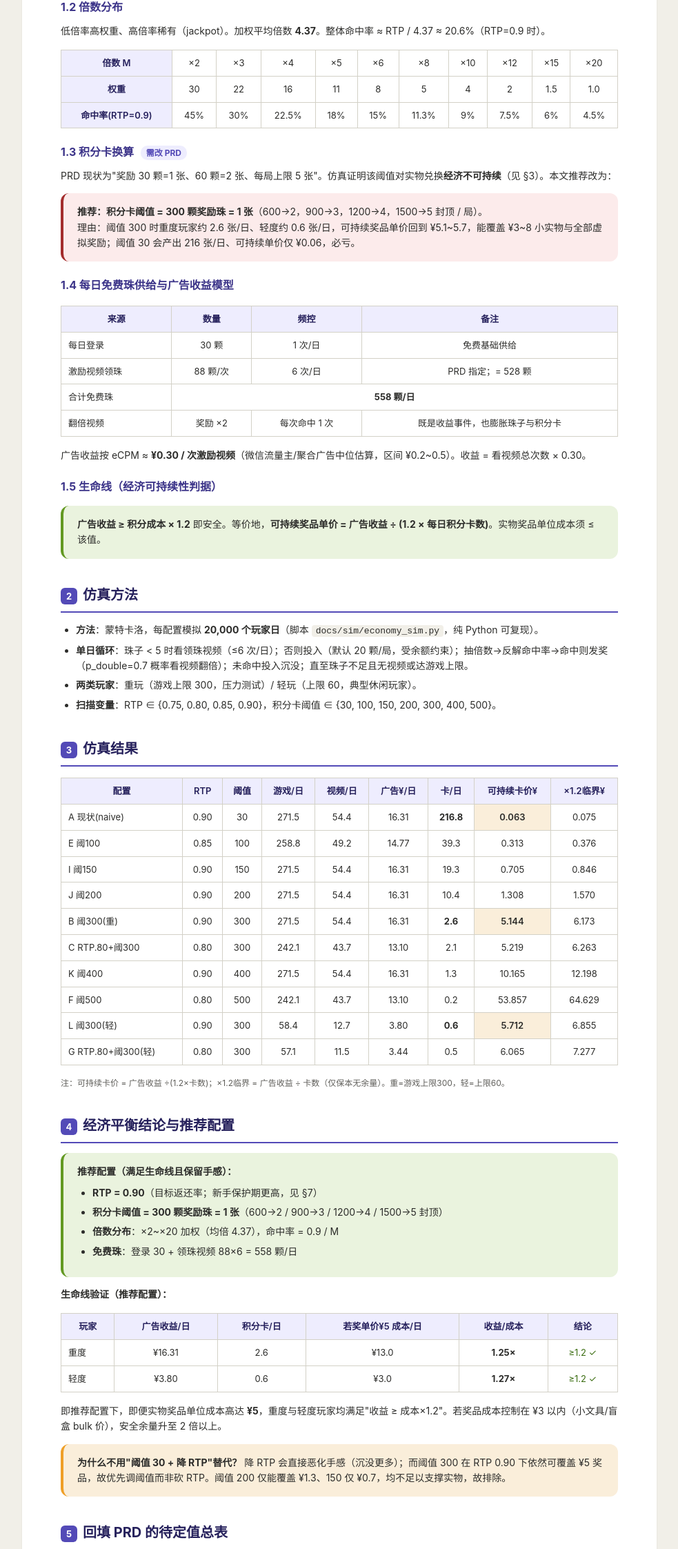
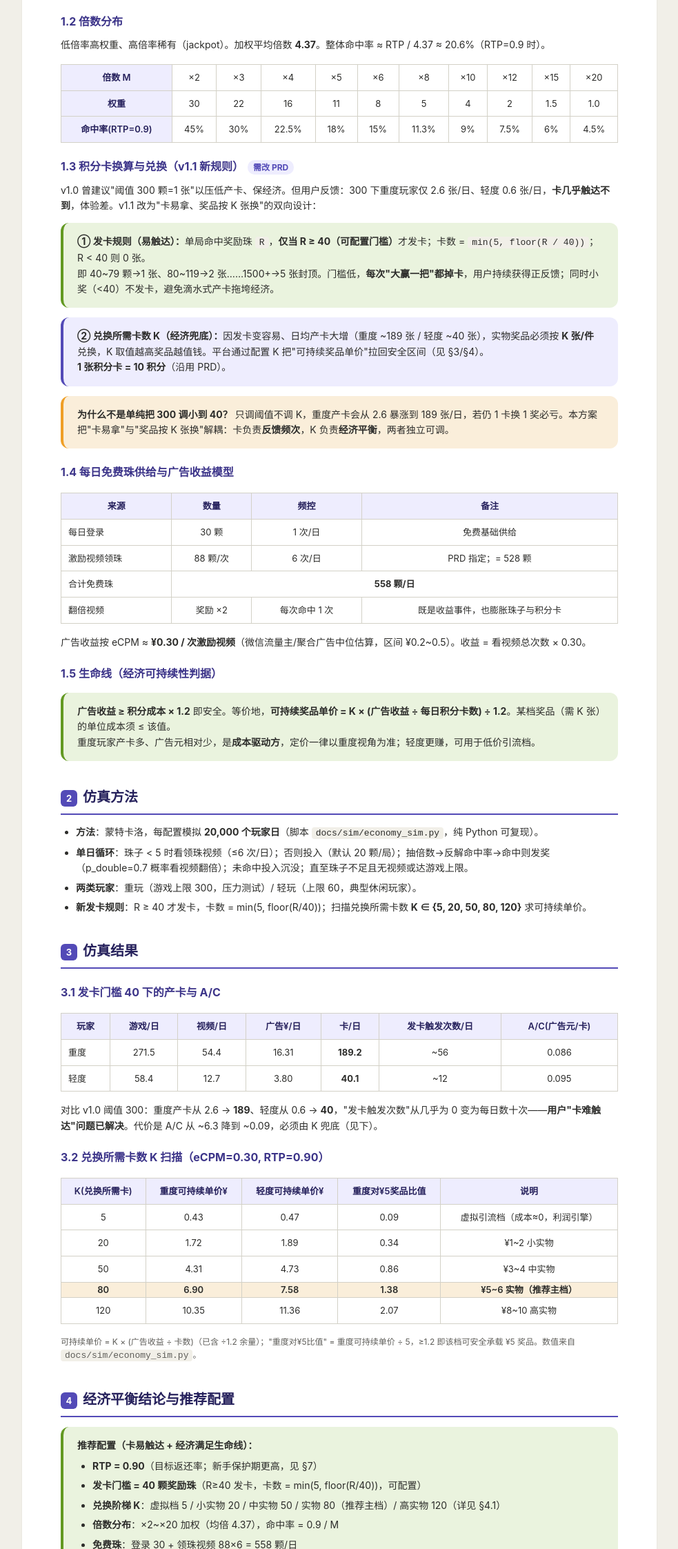
Before and after one commit to Liuxiaochao/PinballPark, a plain HTML site: page docs/numerical-design-pinball-park.html in a window 1280 px wide. Shown: the part 555-2800 px from the top of the page at 69% size, without its empty margins (148-1131 px from the left). Drawn offline with Linux system fonts and the light colour scheme.

Commit message:
docs: 积分卡改为门槛40易触达 + 兑换K分层(5/20/50/80/120) 经济兜底 v1.1

```diff
--- a/docs/numerical-design-pinball-park.html
+++ b/docs/numerical-design-pinball-park.html
@@ -30,12 +30,13 @@
   li { margin: 6px 0; }
   .foot { margin-top: 40px; font-size: 12px; color: #888780; border-top: 1px solid #D3D1C7; padding-top: 14px; }
   .hl { background: #FAEEDA; padding: 0 4px; font-weight: 600; }
+  .strike { text-decoration: line-through; color: #999; }
 </style>
 </head>
 <body>
 <div class="wrap">
   <h1>弹珠乐园 · 玩法数值设计文档</h1>
-  <div class="meta">版本 <b>v1.0 草稿</b> · 日期 2026-07-29 · 上游：《产品需求文档 PRD v1.0》· 下游：技术架构 / 服务端 API / 客户端实现<br>本文目标：用仿真填满 PRD 中 4.5 / 6.5 的"待定"数值，并验证 PRD 生命线 <b>广告收益 ≥ 积分成本 × 1.2</b>。</div>
+  <div class="meta">版本 <b>v1.1</b> · 日期 2026-07-29 · 上游：《产品需求文档 PRD v1.0》· 下游：技术架构 / 服务端 API / 客户端实现 / UI-UX<br>本文目标：用仿真填满 PRD 中 4.5 / 6.5 的"待定"数值，并验证 PRD 生命线 <b>广告收益 ≥ 积分成本 × 1.2</b>。<br><b>v1.1 变更：</b>推翻 v1.0 的"积分卡阈值 300"建议，改为 <b>发卡门槛 40 + 兑换所需卡数 K 分层</b>（用户要求卡更易触达），经济平衡改由 K 兜底。</div>
 
   <h2><span class="num">1</span>数值模型</h2>
 
@@ -55,11 +56,18 @@
     <tr><th>命中率(RTP=0.9)</th><td>45%</td><td>30%</td><td>22.5%</td><td>18%</td><td>15%</td><td>11.3%</td><td>9%</td><td>7.5%</td><td>6%</td><td>4.5%</td></tr>
   </table>
 
-  <h3>1.3 积分卡换算 <span class="tag">需改 PRD</span></h3>
-  <p>PRD 现状为"奖励 30 颗=1 张、60 颗=2 张、每局上限 5 张"。仿真证明该阈值对实物兑换<b>经济不可持续</b>（见 §3）。本文推荐改为：</p>
-  <div class="card red">
-    <b>推荐：积分卡阈值 = 300 颗奖励珠 = 1 张</b>（600→2，900→3，1200→4，1500→5 封顶 / 局）。<br>
-    理由：阈值 300 时重度玩家约 2.6 张/日、轻度约 0.6 张/日，可持续奖品单价回到 ¥5.1~5.7，能覆盖 ¥3~8 小实物与全部虚拟奖励；阈值 30 会产出 216 张/日、可持续单价仅 ¥0.06，必亏。
+  <h3>1.3 积分卡换算与兑换（v1.1 新规则）<span class="tag">需改 PRD</span></h3>
+  <p>v1.0 曾建议"阈值 300 颗=1 张"以压低产卡、保经济。但用户反馈：300 下重度玩家仅 2.6 张/日、轻度 0.6 张/日，<b>卡几乎触达不到</b>，体验差。v1.1 改为"卡易拿、奖品按 K 张换"的双向设计：</p>
+  <div class="card green">
+    <b>① 发卡规则（易触达）：</b>单局命中奖励珠 <code>R</code>，<b>仅当 R ≥ 40（可配置门槛）</b>才发卡；卡数 = <code>min(5, floor(R / 40))</code>；R &lt; 40 则 0 张。<br>
+    即 40~79 颗→1 张、80~119→2 张……1500+→5 张封顶。门槛低，<b>每次"大赢一把"都掉卡</b>，用户持续获得正反馈；同时小奖（&lt;40）不发卡，避免滴水式产卡拖垮经济。
+  </div>
+  <div class="card purple">
+    <b>② 兑换所需卡数 K（经济兜底）：</b>因发卡变容易、日均产卡大增（重度 ~189 张 / 轻度 ~40 张），实物奖品必须按 <b>K 张/件</b> 兑换，K 取值越高奖品越值钱。平台通过配置 K 把"可持续奖品单价"拉回安全区间（见 §3/§4）。<br>
+    <b>1 张积分卡 = 10 积分</b>（沿用 PRD）。
+  </div>
+  <div class="card amber">
+    <b>为什么不是单纯把 300 调小到 40？</b> 只调阈值不调 K，重度产卡会从 2.6 暴涨到 189 张/日，若仍 1 卡换 1 奖必亏。本方案把"卡易拿"与"奖品按 K 张换"解耦：卡负责<b>反馈频次</b>，K 负责<b>经济平衡</b>，两者独立可调。
   </div>
 
   <h3>1.4 每日免费珠供给与广告收益模型</h3>
@@ -74,61 +82,78 @@
 
   <h3>1.5 生命线（经济可持续性判据）</h3>
   <div class="card green">
-    <b>广告收益 ≥ 积分成本 × 1.2</b> 即安全。等价地，<b>可持续奖品单价 = 广告收益 ÷ (1.2 × 每日积分卡数)</b>。实物奖品单位成本须 ≤ 该值。
+    <b>广告收益 ≥ 积分成本 × 1.2</b> 即安全。等价地，<b>可持续奖品单价 = K × (广告收益 ÷ 每日积分卡数) ÷ 1.2</b>。某档奖品（需 K 张）的单位成本须 ≤ 该值。<br>
+    重度玩家产卡多、广告元相对少，是<b>成本驱动方</b>，定价一律以重度视角为准；轻度更赚，可用于低价引流档。
   </div>
 
   <h2><span class="num">2</span>仿真方法</h2>
   <ul>
     <li><b>方法</b>：蒙特卡洛，每配置模拟 <b>20,000 个玩家日</b>（脚本 <code>docs/sim/economy_sim.py</code>，纯 Python 可复现）。</li>
-    <li><b>单日循环</b>：珠子 < 5 时看领珠视频（≤6 次/日）；否则投入（默认 20 颗/局，受余额约束）；抽倍数→反解命中率→命中则发奖（p_double=0.7 概率看视频翻倍）；未命中投入沉没；直至珠子不足且无视频或达游戏上限。</li>
+    <li><b>单日循环</b>：珠子 &lt; 5 时看领珠视频（≤6 次/日）；否则投入（默认 20 颗/局）；抽倍数→反解命中率→命中则发奖（p_double=0.7 概率看视频翻倍）；未命中投入沉没；直至珠子不足且无视频或达游戏上限。</li>
     <li><b>两类玩家</b>：重玩（游戏上限 300，压力测试）/ 轻玩（上限 60，典型休闲玩家）。</li>
-    <li><b>扫描变量</b>：RTP ∈ {0.75, 0.80, 0.85, 0.90}，积分卡阈值 ∈ {30, 100, 150, 200, 300, 400, 500}。</li>
+    <li><b>新发卡规则</b>：R ≥ 40 才发卡，卡数 = min(5, floor(R/40))；扫描兑换所需卡数 <b>K ∈ {5, 20, 50, 80, 120}</b> 求可持续单价。</li>
   </ul>
 
   <h2><span class="num">3</span>仿真结果</h2>
+  <h3>3.1 发卡门槛 40 下的产卡与 A/C</h3>
   <table>
-    <tr><th>配置</th><th>RTP</th><th>阈值</th><th>游戏/日</th><th>视频/日</th><th>广告¥/日</th><th>卡/日</th><th>可持续卡价¥</th><th>×1.2临界¥</th></tr>
-    <tr><td class="l">A 现状(naive)</td><td>0.90</td><td>30</td><td>271.5</td><td>54.4</td><td>16.31</td><td><b>216.8</b></td><td class="hl">0.063</td><td>0.075</td></tr>
-    <tr><td class="l">E 阈100</td><td>0.85</td><td>100</td><td>258.8</td><td>49.2</td><td>14.77</td><td>39.3</td><td>0.313</td><td>0.376</td></tr>
-    <tr><td class="l">I 阈150</td><td>0.90</td><td>150</td><td>271.5</td><td>54.4</td><td>16.31</td><td>19.3</td><td>0.705</td><td>0.846</td></tr>
-    <tr><td class="l">J 阈200</td><td>0.90</td><td>200</td><td>271.5</td><td>54.4</td><td>16.31</td><td>10.4</td><td>1.308</td><td>1.570</td></tr>
-    <tr><td class="l">B 阈300(重)</td><td>0.90</td><td>300</td><td>271.5</td><td>54.4</td><td>16.31</td><td><b>2.6</b></td><td class="hl">5.144</td><td>6.173</td></tr>
-    <tr><td class="l">C RTP.80+阈300</td><td>0.80</td><td>300</td><td>242.1</td><td>43.7</td><td>13.10</td><td>2.1</td><td>5.219</td><td>6.263</td></tr>
-    <tr><td class="l">K 阈400</td><td>0.90</td><td>400</td><td>271.5</td><td>54.4</td><td>16.31</td><td>1.3</td><td>10.165</td><td>12.198</td></tr>
-    <tr><td class="l">F 阈500</td><td>0.80</td><td>500</td><td>242.1</td><td>43.7</td><td>13.10</td><td>0.2</td><td>53.857</td><td>64.629</td></tr>
-    <tr><td class="l">L 阈300(轻)</td><td>0.90</td><td>300</td><td>58.4</td><td>12.7</td><td>3.80</td><td><b>0.6</b></td><td class="hl">5.712</td><td>6.855</td></tr>
-    <tr><td class="l">G RTP.80+阈300(轻)</td><td>0.80</td><td>300</td><td>57.1</td><td>11.5</td><td>3.44</td><td>0.5</td><td>6.065</td><td>7.277</td></tr>
+    <tr><th>玩家</th><th>游戏/日</th><th>视频/日</th><th>广告¥/日</th><th>卡/日</th><th>发卡触发次数/日</th><th>A/C(广告元/卡)</th></tr>
+    <tr><td class="l">重度</td><td>271.5</td><td>54.4</td><td>16.31</td><td><b>189.2</b></td><td>~56</td><td>0.086</td></tr>
+    <tr><td class="l">轻度</td><td>58.4</td><td>12.7</td><td>3.80</td><td><b>40.1</b></td><td>~12</td><td>0.095</td></tr>
   </table>
-  <p style="font-size:12px;color:#5F5E5A">注：可持续卡价 = 广告收益 ÷(1.2×卡数)；×1.2临界 = 广告收益 ÷ 卡数（仅保本无余量）。重=游戏上限300，轻=上限60。</p>
+  <p>对比 v1.0 阈值 300：重度产卡从 2.6 → <b>189</b>、轻度从 0.6 → <b>40</b>，"发卡触发次数"从几乎为 0 变为每日数十次——<b>用户"卡难触达"问题已解决</b>。代价是 A/C 从 ~6.3 降到 ~0.09，必须由 K 兜底（见下）。</p>
+
+  <h3>3.2 兑换所需卡数 K 扫描（eCPM=0.30, RTP=0.90）</h3>
+  <table>
+    <tr><th>K(兑换所需卡)</th><th>重度可持续单价¥</th><th>轻度可持续单价¥</th><th>重度对¥5奖品比值</th><th>说明</th></tr>
+    <tr><td>5</td><td>0.43</td><td>0.47</td><td>0.09</td><td>虚拟引流档（成本≈0，利润引擎）</td></tr>
+    <tr><td>20</td><td>1.72</td><td>1.89</td><td>0.34</td><td>¥1~2 小实物</td></tr>
+    <tr><td>50</td><td>4.31</td><td>4.73</td><td>0.86</td><td>¥3~4 中实物</td></tr>
+    <tr><td class="hl">80</td><td class="hl">6.90</td><td class="hl">7.58</td><td class="hl">1.38</td><td class="hl">¥5~6 实物（推荐主档）</td></tr>
+    <tr><td>120</td><td>10.35</td><td>11.36</td><td>2.07</td><td>¥8~10 高实物</td></tr>
+  </table>
+  <p style="font-size:12px;color:#5F5E5A">可持续单价 = K × (广告收益 ÷ 卡数)（已含 ÷1.2 余量）；"重度对¥5比值" = 重度可持续单价 ÷ 5，≥1.2 即该档可安全承载 ¥5 奖品。数值来自 <code>docs/sim/economy_sim.py</code>。</p>
 
   <h2><span class="num">4</span>经济平衡结论与推荐配置</h2>
   <div class="card green">
-    <b>推荐配置（满足生命线且保留手感）：</b>
+    <b>推荐配置（卡易触达 + 经济满足生命线）：</b>
     <ul style="margin-top:8px">
       <li><b>RTP = 0.90</b>（目标返还率；新手保护期更高，见 §7）</li>
-      <li><b>积分卡阈值 = 300 颗奖励珠 = 1 张</b>（600→2 / 900→3 / 1200→4 / 1500→5 封顶）</li>
+      <li><b>发卡门槛 = 40 颗奖励珠</b>（R≥40 发卡，卡数 = min(5, floor(R/40))，可配置）</li>
+      <li><b>兑换阶梯 K</b>：虚拟档 5 / 小实物 20 / 中实物 50 / 实物 80（推荐主档）/ 高实物 120（详见 §4.1）</li>
       <li><b>倍数分布</b>：×2~×20 加权（均倍 4.37），命中率 = 0.9 / M</li>
       <li><b>免费珠</b>：登录 30 + 领珠视频 88×6 = 558 颗/日</li>
     </ul>
   </div>
-  <p><b>生命线验证（推荐配置）：</b></p>
+
+  <h3>4.1 推荐兑换阶梯（K 分层）</h3>
   <table>
-    <tr><th>玩家</th><th>广告收益/日</th><th>积分卡/日</th><th>若奖单价¥5 成本/日</th><th>收益/成本</th><th>结论</th></tr>
-    <tr><td class="l">重度</td><td>¥16.31</td><td>2.6</td><td>¥13.0</td><td><b>1.25×</b></td><td style="color:#3B6D11">≥1.2 ✓</td></tr>
-    <tr><td class="l">轻度</td><td>¥3.80</td><td>0.6</td><td>¥3.0</td><td><b>1.27×</b></td><td style="color:#3B6D11">≥1.2 ✓</td></tr>
+    <tr><th>档位</th><th>兑换所需卡 K</th><th>重度可持续单价</th><th>建议奖品</th><th>建议单价</th></tr>
+    <tr><td class="l">虚拟引流</td><td>5</td><td>¥0.43</td><td>+50 弹珠 / 表情 / 皮肤</td><td>≈¥0（利润引擎）</td></tr>
+    <tr><td class="l">小实物</td><td>20</td><td>¥1.72</td><td>贴纸 / 书签 / 卡套</td><td>¥1.5</td></tr>
+    <tr><td class="l">中实物</td><td>50</td><td>¥4.31</td><td>文具 / 盲盒 mini</td><td>¥3.5</td></tr>
+    <tr><td class="l">实物（主档）</td><td class="hl">80</td><td class="hl">¥6.90</td><td>盲盒 / 周边小物</td><td class="hl">¥5.5</td></tr>
+    <tr><td class="l">高实物</td><td>120</td><td>¥10.35</td><td>周边 / 小玩具</td><td>¥8.5</td></tr>
   </table>
-  <p>即推荐配置下，即便实物奖品单位成本高达 <b>¥5</b>，重度与轻度玩家均满足"收益 ≥ 成本×1.2"。若奖品成本控制在 ¥3 以内（小文具/盲盒 bulk 价），安全余量升至 2 倍以上。</p>
-  <div class="card amber">
-    <b>为什么不用"阈值 30 + 降 RTP"替代？</b> 降 RTP 会直接恶化手感（沉没更多）；而阈值 300 在 RTP 0.90 下依然可覆盖 ¥5 奖品，故优先调阈值而非砍 RTP。阈值 200 仅能覆盖 ¥1.3、150 仅 ¥0.7，均不足以支撑实物，故排除。
+  <p><b>生命线验证（推荐主档 K=80 / ¥5.5 实物）：</b></p>
+  <table>
+    <tr><th>玩家</th><th>广告收益/日</th><th>积分卡/日</th><th>可兑件数(K=80)</th><th>奖品成本/日</th><th>收益/成本</th><th>结论</th></tr>
+    <tr><td class="l">重度</td><td>¥16.31</td><td>189.2</td><td>2.36</td><td>¥12.97</td><td><b>1.26×</b></td><td style="color:#3B6D11">≥1.2 ✓</td></tr>
+    <tr><td class="l">轻度</td><td>¥3.80</td><td>40.1</td><td>0.50</td><td>¥2.75</td><td><b>1.38×</b></td><td style="color:#3B6D11">≥1.2 ✓</td></tr>
+  </table>
+  <p>即 v1.1 方案在"卡极易触达"的前提下，仍满足"收益 ≥ 成本×1.2"；若高实物档（K=120 / ¥8.5）重度比值更达 1.29×。虚拟引流档成本≈0，是纯利润与留存引擎。</p>
+  <div class="card purple">
+    <b>与 v1.0(阈值300) 的取舍：</b> v1.0 下 1 卡即可换 ¥5 实物，但卡几乎拿不到（体验差）；v1.1 下卡随时掉、但需攒 80 张换 ¥5.5 实物（重度 0.4 天 / 轻度 3 天一件）。<b>经济总量相近，体验显著更好</b>——这正是用户要求的"卡好拿、奖品按 K 张换"。
   </div>
 
   <h2><span class="num">5</span>回填 PRD 的待定值总表</h2>
   <table>
-    <tr><th>参数</th><th>PRD 现状</th><th>本文推荐</th><th>动作</th></tr>
+    <tr><th>参数</th><th>PRD 现状</th><th>本文推荐(v1.1)</th><th>动作</th></tr>
     <tr><td class="l">目标 RTP</td><td>85~95%（待定）</td><td><b>0.90</b></td><td>确认</td></tr>
     <tr><td class="l">倍数档</td><td>×2~×20（待定分布）</td><td><b>×2~×20 加权(均4.37)</b></td><td>确认</td></tr>
     <tr><td class="l">命中率模型</td><td>—</td><td><b>P(hit)=RTP/M</b></td><td>新增</td></tr>
-    <tr><td class="l">积分卡换算</td><td>30→1 / 60→2 / 上限5</td><td><b>300→1 / 600→2 / … / 1500→5</b></td><td><span class="tag">改 PRD</span></td></tr>
+    <tr><td class="l">积分卡发卡</td><td>30→1 / 60→2 / 上限5</td><td><b>R≥40 才发卡；min(5, floor(R/40))</b></td><td><span class="tag">改 PRD</span></td></tr>
+    <tr><td class="l">兑换所需卡 K</td><td>（未定）</td><td><b>5/20/50/80/120 分层</b></td><td><span class="tag">改 PRD</span></td></tr>
     <tr><td class="l">每日免费珠</td><td>558（已定）</td><td>558（不变）</td><td>—</td></tr>
     <tr><td class="l">领珠视频</td><td>88 颗×6 次（已定）</td><td>88×6（不变）</td><td>—</td></tr>
     <tr><td class="l">出珠盒子容量</td><td>待定</td><td><b>60 颗</b>（显示用，见 §6）</td><td>新增</td></tr>
@@ -150,15 +175,15 @@
 
   <h2><span class="num">8</span>敏感度与风险</h2>
   <ul>
-    <li><b>eCPM 波动</b>：若 eCPM 跌至 ¥0.2，重度广告收益降至 ¥10.9，对 ¥5 奖品比值 10.9/13=0.84 < 1.2 → 触发告警。需监控 eCPM 并动态下调积分卡阈值或提高翻频。</li>
-    <li><b>翻倍率 p_double</b>：玩家翻倍越积极，积分卡越多（成本↑）、视频收益也↑；仿真已含 p_double=0.7，属中性偏保守。</li>
+    <li><b>eCPM 波动</b>：若 eCPM 跌至 ¥0.2，重度广告收益降至 ¥10.88、A/C=0.0575，K=80 可持续单价降至 ¥4.60（1.2-安全成本 ¥3.83）——¥5.5 主档将破线。需监控 eCPM，跌破时动态调整 K（如 80→100）或下调高实物档单价。</li>
+    <li><b>翻倍率 p_double</b>：玩家翻倍越积极，产卡越多（成本↑）、视频收益也↑；仿真已含 p_double=0.7，属中性偏保守。</li>
     <li><b>珠子囤积</b>：RTP 0.9 下珠子净增长，玩家可能囤积后集中兑换。建议商城设<b>单卡每日兑换上限</b>与<b>高价值奖品限量</b>，平滑成本曲线。</li>
     <li><b>合规</b>：纯免费+广告驱动、结果与投入均为虚拟（珠子/积分卡），兑换为实物奖励——须确保积分卡<b>不直接反向变现</b>，符合各平台规则（见 PRD 第 10 节）。</li>
-    <li><b>AB 验证</b>：阈值 300 为仿真推荐值，首发应预留开关，按真实 eCPM/翻倍率回测后 ±50 微调。</li>
+    <li><b>AB 验证</b>：发卡门槛 40 与 K 阶梯为仿真推荐值，首发应预留开关。门槛 40 为"易触达"核心，<b>优先调 K 而非门槛</b>：eCPM 走弱时上提 K（如 80→100），强时下调 K 提升兑换爽感；门槛仅在确需压产卡时上提。</li>
   </ul>
 
   <div class="foot">
-    本文档由 PRD 阶段延伸，数值经 <code>docs/sim/economy_sim.py</code> 蒙特卡洛仿真验证（20,000 玩家日/配置）。所有"待定"值回填后，PRD 4.5/6.5 即可关闭。下一步：技术架构文档（落点还原的服务端判定接口、物理溢出实现）与服务端 API 文档。
+    本文档 v1.1 由 v1.0 修订（采纳用户"卡易触达"反馈），数值经 <code>docs/sim/economy_sim.py</code> 蒙特卡洛仿真验证（20,000 玩家日/配置）。所有"待定"值回填后，PRD 4.5/6.5 即可关闭。下一步：技术架构文档（落点还原的服务端判定接口、物理溢出实现）与服务端 API 文档。
   </div>
 </div>
 </body>
```
Also changed, not shown: docs/PRD-pinball-park.html (+10 -5 lines), 1 other file.
